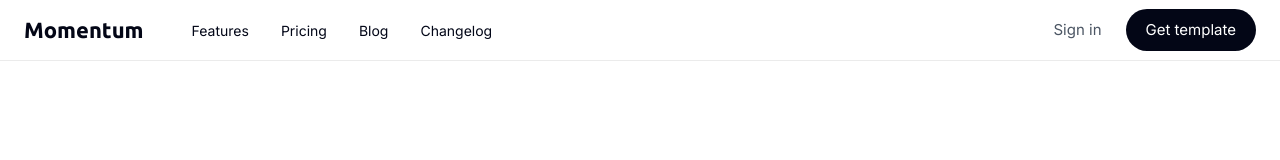
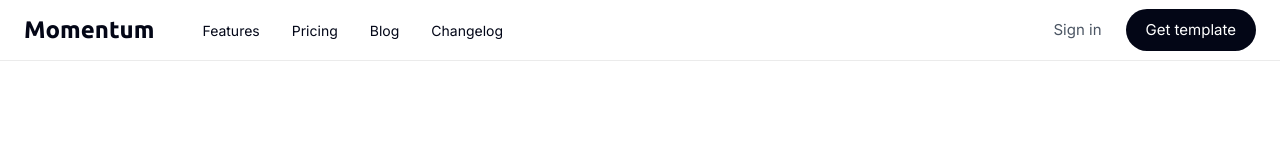
Before and after one commit to MarufAlAslam/momentum-vite-typescript-tailwind-v4, a React (Vite) app: page / in a window 1280 px wide. Shown: the top 160 px of the page. Built offline with nearby package versions, Linux system fonts and the light colour scheme.

Commit message:
:white_check_mark: header done

```diff
--- a/src/components/Navbar.tsx
+++ b/src/components/Navbar.tsx
@@ -9,7 +9,7 @@ const Navbar = () => {
           <div className="flex items-center space-x-12">
             {/* Logo */}
             <div className="flex-shrink-0">
-              <h1 className="text-[22px] font-bold font-ubuntu leading-none" style={{ color: '#030616' }}>
+              <h1 className="text-2xl font-bold font-ubuntu leading-none" style={{ color: '#030616' }}>
                 Momentum
               </h1>
             </div>
```
Also changed, not shown: src/assets/hero-big.avif (added).
